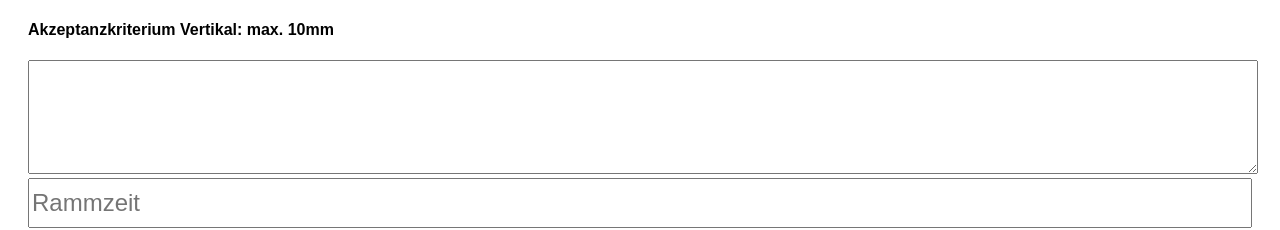
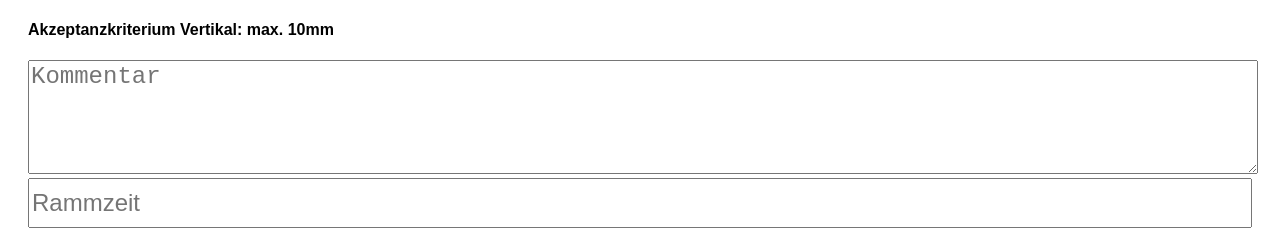
Before and after one commit to timpauly-terra/pullout_app, a website: page public/index.html in a window 1280 px wide. Shown: the part 2833-3063 px from the top of the page. Drawn offline with nearby package versions, Linux system fonts and the light colour scheme.

Commit message:
Fix HTML formatting in index.html

```diff
--- a/public/index.html
+++ b/public/index.html
@@ -86,6 +86,7 @@ video { margin-top: 10px; }
 
 <textarea
   id="kommentar"
+  placeholder="Kommentar"
   rows="4">
 </textarea>
 <input id="rammzeit" placeholder="Rammzeit">
```
